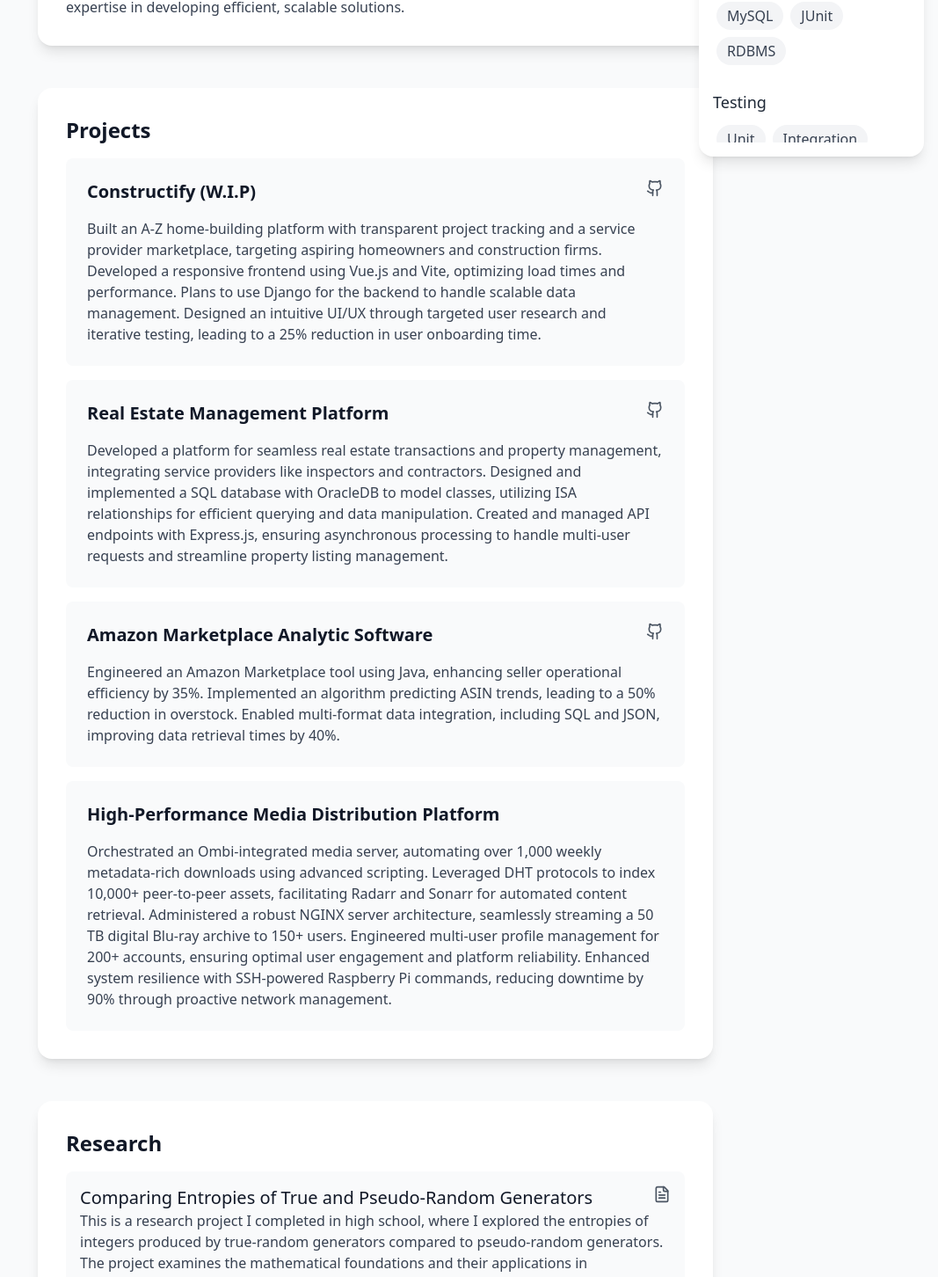
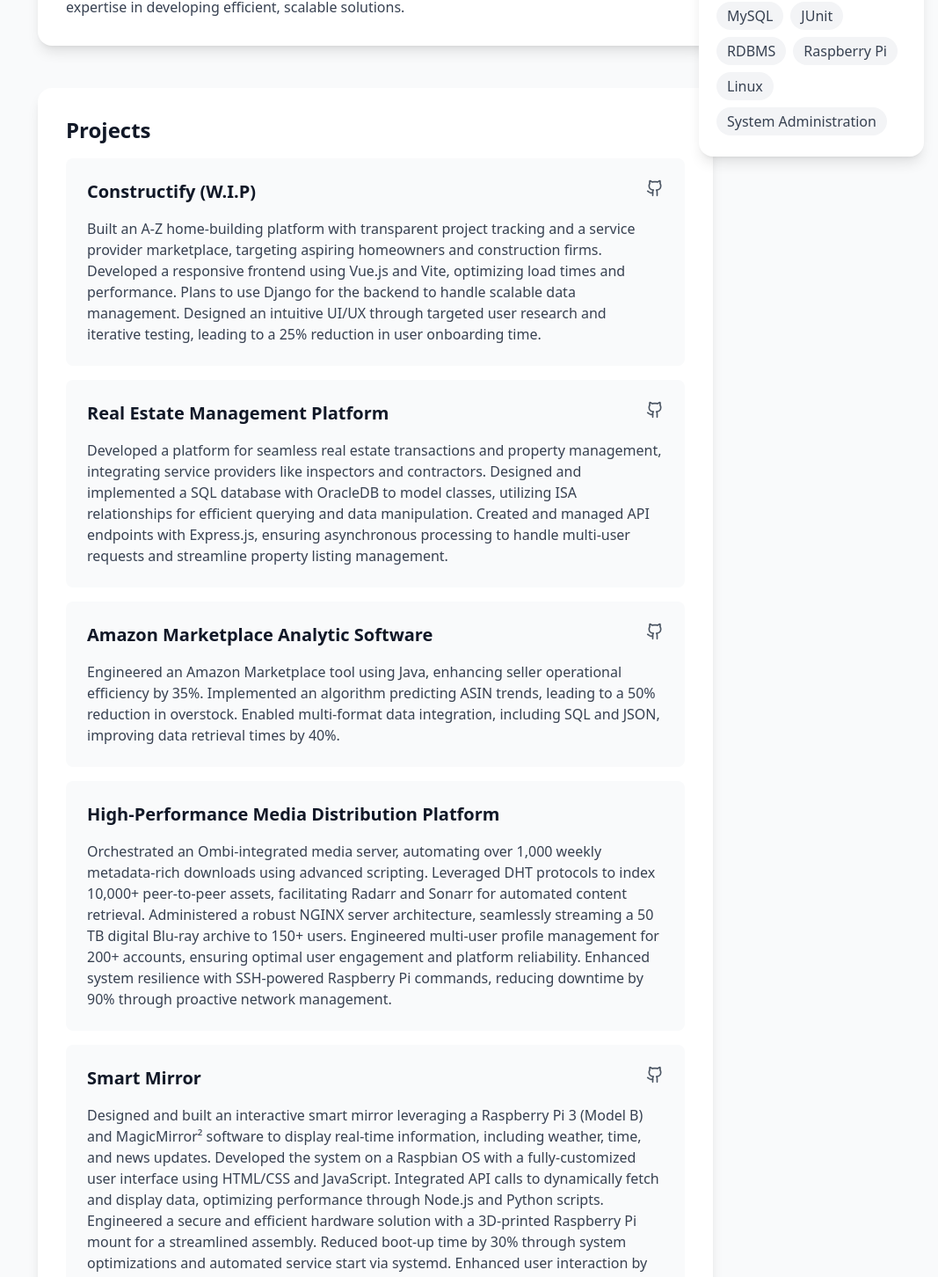
Before and after one commit to arkb75/abdulkhurramdotcom, a React (Create React App) app: page / in a window 1280 px wide. Shown: the part 618-2070 px from the top of the page at 88% size, without its empty margins (213-1280 px from the left). Built offline with nearby package versions, Linux system fonts and the light colour scheme; the HTML template or start-up script is replaced by a standard one.

Commit message:
Added Smart Mirror project

```diff
--- a/src/components/ProjectsSection.js
+++ b/src/components/ProjectsSection.js
@@ -47,6 +47,26 @@ const ProjectsSection = () => {
         description:
           'Orchestrated an Ombi-integrated media server, automating over 1,000 weekly metadata-rich downloads using advanced scripting. Leveraged DHT protocols to index 10,000+ peer-to-peer assets, facilitating Radarr and Sonarr for automated content retrieval. Administered a robust NGINX server architecture, seamlessly streaming a 50 TB digital Blu-ray archive to 150+ users. Engineered multi-user profile management for 200+ accounts, ensuring optimal user engagement and platform reliability. Enhanced system resilience with SSH-powered Raspberry Pi commands, reducing downtime by 90% through proactive network management.',
         skills: ['Git'],
+      },
+      {
+        title: 'Smart Mirror',
+        githubLink: 'https://github.com/arkb75/SmartMirror',
+        description:
+          'Designed and built an interactive smart mirror leveraging a Raspberry Pi 3 (Model B) and MagicMirror² software to display real-time information, including weather, time, and news updates. Developed the system on a Raspbian OS with a fully-customized user interface using HTML/CSS and JavaScript. Integrated API calls to dynamically fetch and display data, optimizing performance through Node.js and Python scripts. Engineered a secure and efficient hardware solution with a 3D-printed Raspberry Pi mount for a streamlined assembly. Reduced boot-up time by 30% through system optimizations and automated service start via systemd. Enhanced user interaction by deploying custom modules and designing a polished, minimalist UI.',
+        skills: [
+          'Python',
+          'JavaScript',
+          'Node.js',
+          'HTML/CSS',
+          'Git',
+          'Raspberry Pi',
+          'API Integration',
+          'Hardware Design',
+          '3D Printing',
+          'Linux',
+          'System Administration',
+          'UI/UX Design',
+        ],
       },
     ],
     []
--- a/src/components/SkillsSection.js
+++ b/src/components/SkillsSection.js
@@ -23,23 +23,51 @@ const SkillsSection = ({ isOpen, onClose }) => {
       'Node.js',
     ],
     Frameworks: ['React.js', 'Redux', 'Vue.js', 'Express.js', 'Django'],
-    Tools: ['Git', 'OracleDB', 'MySQL', 'JUnit', 'RDBMS'],
+    Tools: [
+      'Git',
+      'OracleDB',
+      'MySQL',
+      'JUnit',
+      'RDBMS',
+      'Raspberry Pi',
+      'Linux',
+      'System Administration',
+    ],
+    'Hardware & Design': ['Hardware Design', '3D Printing', 'UI/UX Design'],
+    'API & Integration': ['API Integration'],
     Testing: ['Unit', 'Integration', 'End-to-End', 'Smoke', 'A/B'],
   };
 
   // Mapping of skills to project titles
   const skillToProjects = {
     Java: ['Amazon Marketplace Analytic Software'],
-    Python: ['Constructify (W.I.P)'],
-    JavaScript: ['Constructify (W.I.P)', 'Real Estate Management Platform'],
+    Python: [
+      'Constructify (W.I.P)',
+      'Smart Mirror',
+    ],
+    JavaScript: [
+      'Constructify (W.I.P)',
+      'Real Estate Management Platform',
+      'Smart Mirror',
+    ],
     TypeScript: [],
     'C/C++': [],
     'C#': [],
-    SQL: ['Real Estate Management Platform', 'Amazon Marketplace Analytic Software'],
-    'HTML/CSS': ['Constructify (W.I.P)', 'Real Estate Management Platform'],
-    'Node.js': ['Real Estate Management Platform'],
-    'React.js': [], // Relevant to the site itself
-    Redux: [], // Relevant to the site itself
+    SQL: [
+      'Real Estate Management Platform',
+      'Amazon Marketplace Analytic Software',
+    ],
+    'HTML/CSS': [
+      'Constructify (W.I.P)',
+      'Real Estate Management Platform',
+      'Smart Mirror',
+    ],
+    'Node.js': [
+      'Real Estate Management Platform',
+      'Smart Mirror',
+    ],
+    'React.js': [],
+    Redux: [],
     'Vue.js': ['Constructify (W.I.P)'],
     'Express.js': ['Real Estate Management Platform'],
     Django: ['Constructify (W.I.P)'],
@@ -48,11 +76,19 @@ const SkillsSection = ({ isOpen, onClose }) => {
       'Real Estate Management Platform',
       'Amazon Marketplace Analytic Software',
       'High-Performance Media Distribution Platform',
+      'Smart Mirror',
     ],
     OracleDB: ['Real Estate Management Platform'],
     MySQL: [],
     JUnit: [],
     RDBMS: ['Real Estate Management Platform'],
+    'Raspberry Pi': ['Smart Mirror'],
+    'API Integration': ['Smart Mirror'],
+    'Hardware Design': ['Smart Mirror'],
+    '3D Printing': ['Smart Mirror'],
+    Linux: ['Smart Mirror'],
+    'System Administration': ['Smart Mirror'],
+    'UI/UX Design': ['Smart Mirror'],
     Unit: [],
     Integration: [],
     'End-to-End': [],
```
